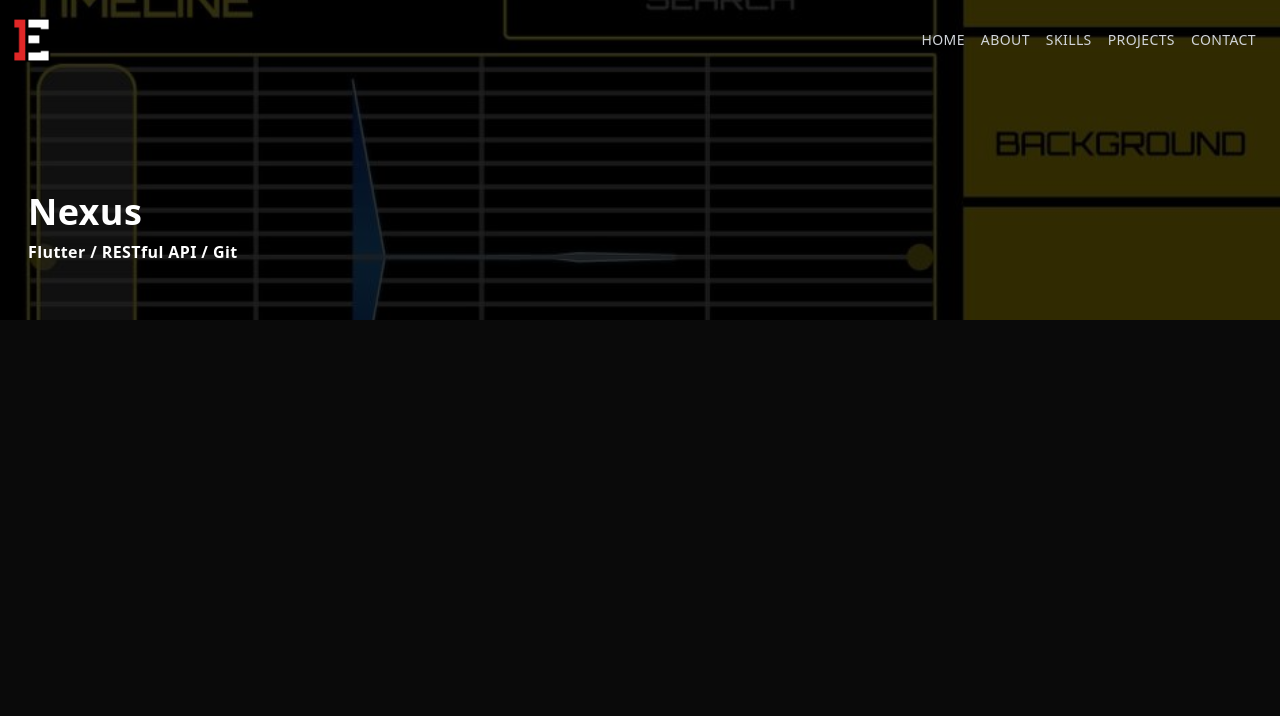
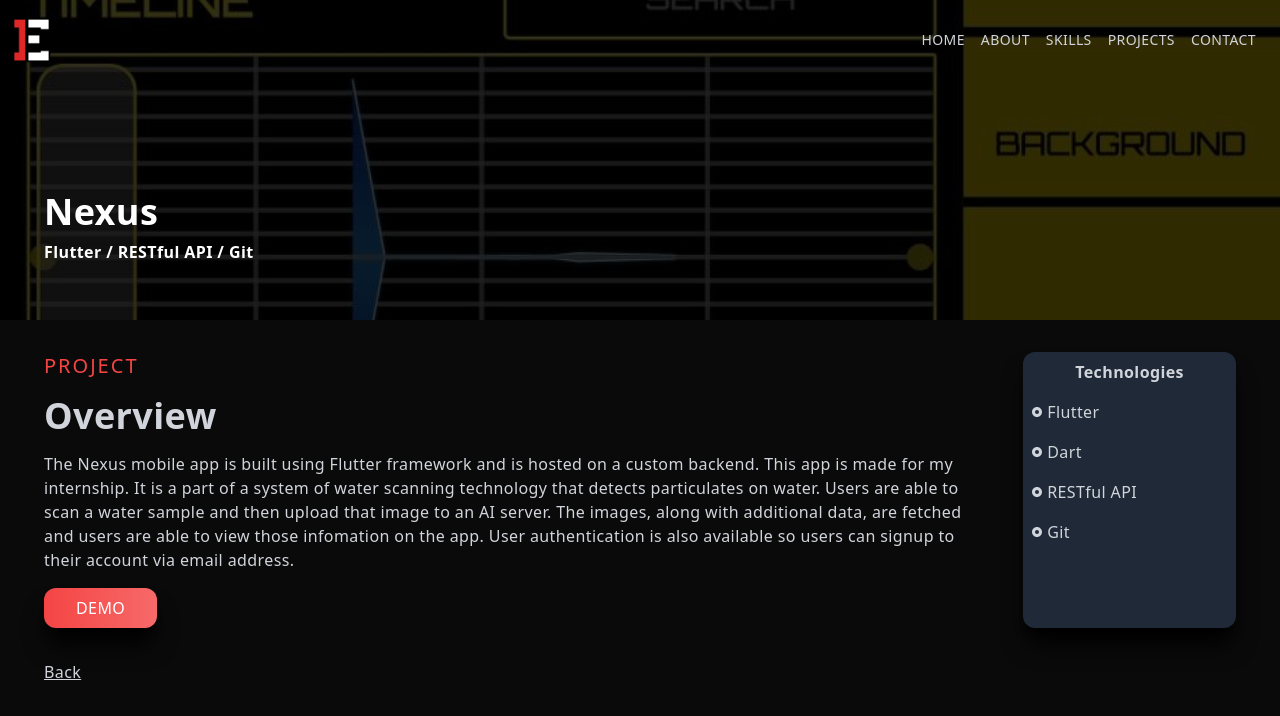
Before and after one commit to sonyerg/portfolio-nextjs-app, a Next.js app: page /nexus in a window 1280 px wide. Shown: the top 716 px of the page. Built offline with nearby package versions, Linux system fonts and the light colour scheme.

Commit message:
added nexus project page

```diff
--- a/pages/nexus.jsx
+++ b/pages/nexus.jsx
@@ -1,6 +1,8 @@
 import React from "react";
 import Image from "next/image";
+import Link from "next/link";
 import nexusImg from "../public/assets/projects/nexusApp.jpg";
+import { RiRadioButtonFill } from "react-icons/ri";
 
 const nexus = () => {
   return (
@@ -11,16 +13,63 @@ const nexus = () => {
           className="absolute z-1"
           layout="fill"
           objectFit="cover"
-          objectPosition="center"
+          // style={{ objectPosition: "center" }}
           src={nexusImg}
         />
-        <div className="text-white absolute z-10 p-2 top-[70%] max-w-[1240px] w-full left-[50%] translate-x-[-50%] translate-y-[-50%]">
+
+        <div className="text-white absolute z-10 py-2 px-6 top-[70%] max-w-[1240px] w-full left-[50%] translate-x-[-50%] translate-y-[-50%]">
           <h2 className="py-2">Nexus</h2>
           <h3>Flutter / RESTful API / Git</h3>
         </div>
       </div>
 
-      <div className="max-w-[1240px] mx-auto p-2 grid md:grid-cols-5 gap-8 pt-8"></div>
+      <div className="max-w-[1240px] mx-auto py-2 px-6 grid md:grid-cols-5 gap-8 pt-8">
+        <div className="col-span-4">
+          <p className="uppercase text-xl tracking-widest text-[#f54444]">
+            Project
+          </p>
+          <h2 className="py-4">Overview</h2>
+          <p>
+            The Nexus mobile app is built using Flutter framework and is hosted
+            on a custom backend. This app is made for my internship. It is a
+            part of a system of water scanning technology that detects
+            particulates on water. Users are able to scan a water sample and
+            then upload that image to an AI server. The images, along with
+            additional data, are fetched and users are able to view those
+            infomation on the app. User authentication is also available so
+            users can signup to their account via email address.
+          </p>
+          <button className="px-8 py-2 mt-4 mr-8">Demo</button>
+          {/* <button className="px-8 py-2 mt-4">Code</button> */}
+        </div>
+
+        <div className="bg-[#1F2937] col-span-4 md:col-span-1 shadow-xl shadow-black rounded-xl p-4 md:p-2">
+          <div className="">
+            <p className="text-center font-bold pb-2">Technologies</p>
+          </div>
+          <div className="grid grid-cols-3 md:grid-cols-1">
+            <p className="tex-gray-600 py-2 flex items-center">
+              <RiRadioButtonFill className="pr-1" />
+              Flutter
+            </p>
+            <p className="tex-gray-600 py-2 flex items-center">
+              <RiRadioButtonFill className="pr-1" />
+              Dart
+            </p>
+            <p className="tex-gray-600 py-2 flex items-center">
+              <RiRadioButtonFill className="pr-1" />
+              RESTful API
+            </p>
+            <p className="tex-gray-600 py-2 flex items-center">
+              <RiRadioButtonFill className="pr-1" />
+              Git
+            </p>
+          </div>
+        </div>
+        <Link href="/#projects">
+          <p className="underline cursor-pointer">Back</p>
+        </Link>
+      </div>
     </div>
   );
 };
```
